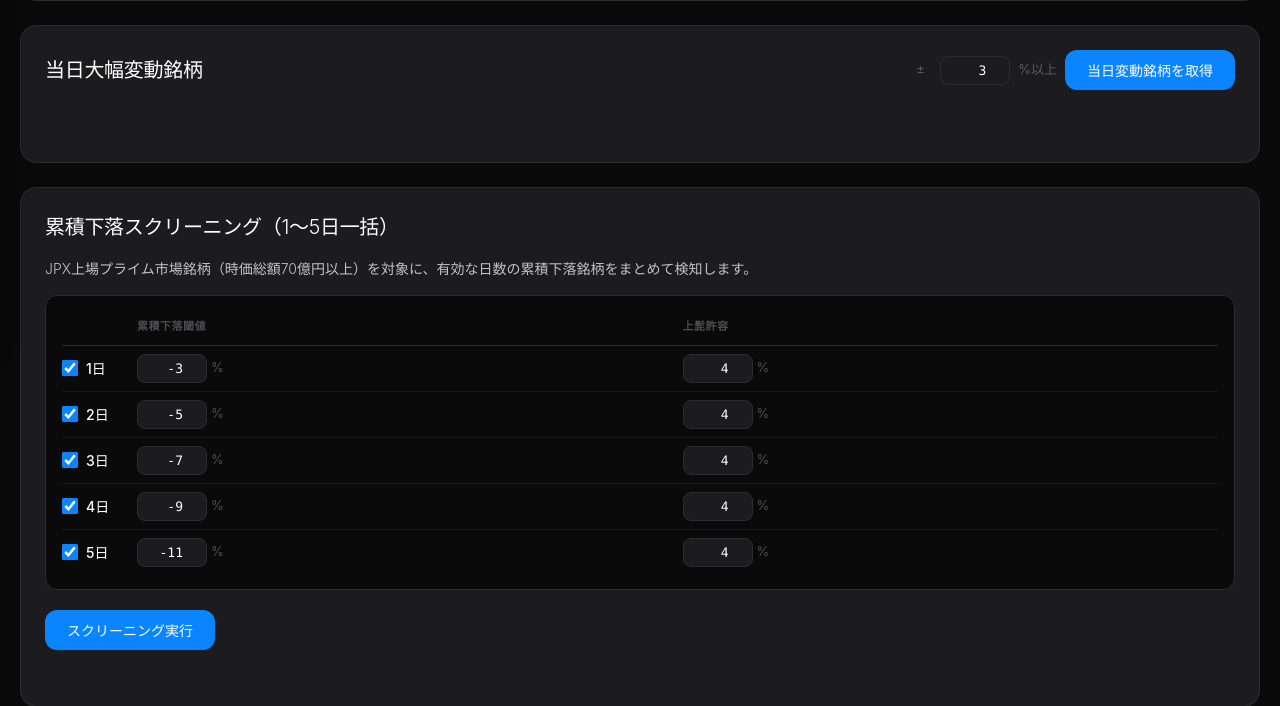
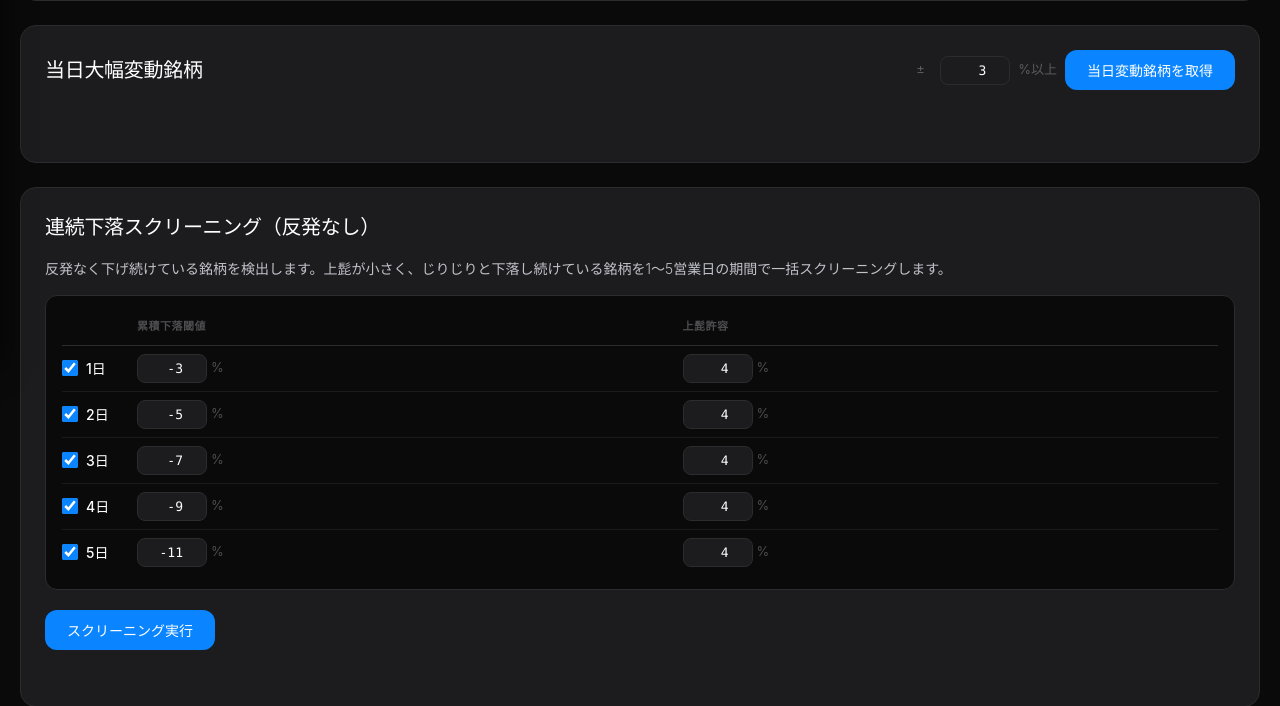
Before and after one commit to kou1111/stock-screener, a Flask app: page / in a window 1280 px wide. Shown: the part 431-1137 px from the top of the page. Run offline with Flask 3, Linux system fonts and the light colour scheme; some libraries are stand-ins or nearby versions.

Commit message:
Rename screening section to 連続下落スクリーニング（反発なし）
Update title and description to better reflect the screening logic:
detecting stocks declining without rebound.

Co-Authored-By: Claude Opus 4.6 <noreply@anthropic.com>

```diff
--- a/templates/index.html
+++ b/templates/index.html
@@ -114,8 +114,8 @@
 
   <!-- 実行パネル -->
   <div class="card">
-    <div class="card-title">累積下落スクリーニング（1〜5日一括）</div>
-    <p class="desc">JPX上場プライム市場銘柄（時価総額70億円以上）を対象に、有効な日数の累積下落銘柄をまとめて検知します。</p>
+    <div class="card-title">連続下落スクリーニング（反発なし）</div>
+    <p class="desc">反発なく下げ続けている銘柄を検出します。上髭が小さく、じりじりと下落し続けている銘柄を1〜5営業日の期間で一括スクリーニングします。</p>
 
     <!-- 条件設定: 日数別 -->
     <div class="settings-section">
```
